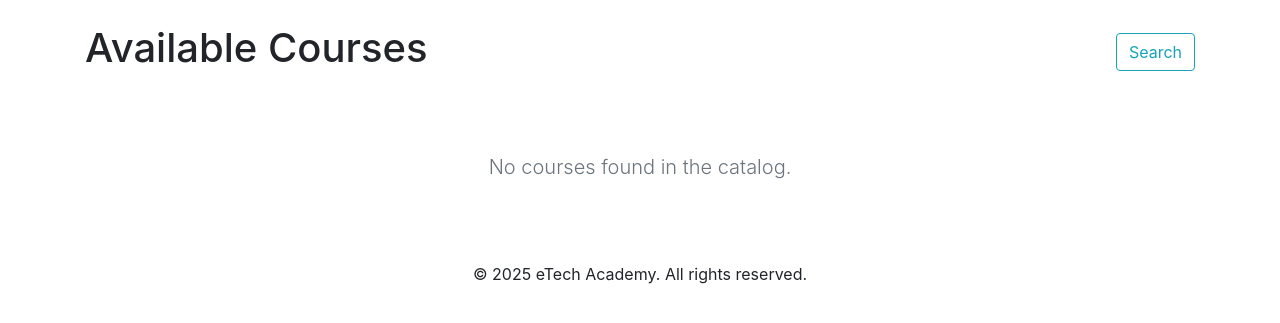
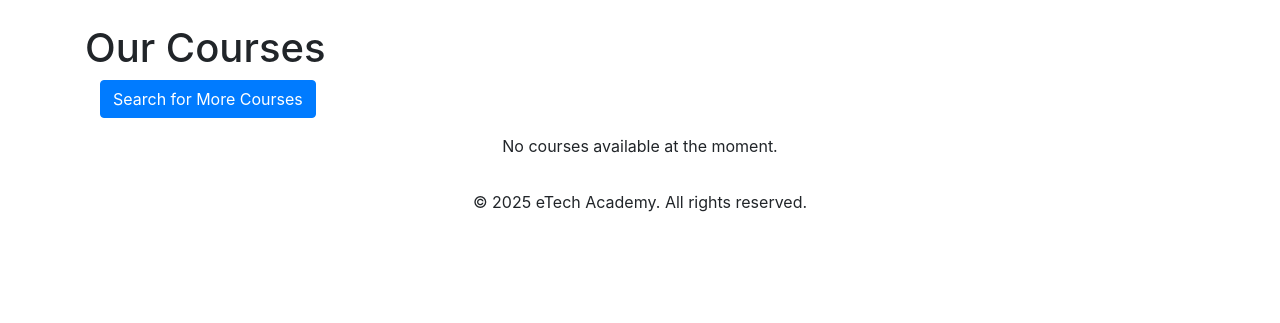
Before and after one commit to nosajh/webapp_patched, a Python web app: template templates/courses.html in a window 1280 px wide. Shown: the part 58-381 px from the top of the page. Run offline with Jinja, Linux system fonts and the light colour scheme; the template is opened without the code that fills it, so the values that code supplies are empty; some libraries are stand-ins or nearby versions.

Commit message:
Update courses.html

```diff
--- a/templates/courses.html
+++ b/templates/courses.html
@@ -1,57 +1,44 @@
 {% extends "base.html" %}
 
-{% block title %}Course Catalog{% endblock %}
+{% block title %}Courses{% endblock %}
 
 {% block content %}
-    <div class="d-flex justify-content-between align-items-center mb-4">
-        <h1>Available Courses</h1>
-        <div>
+    <h1>Our Courses</h1>
+    <div class="container">
+        <div class="mb-3">
             {% if user and user.role in ['instructor', 'admin'] %}
-                <a href="{{ url_for('courses.add_course') }}" class="btn btn-primary">Add Course</a>
+                <a href="{{ url_for('courses.add_course') }}" class="btn btn-primary">Add a New Course</a>
             {% endif %}
-            <a href="{{ url_for('courses.search_course') }}" class="btn btn-outline-info">Search</a>
+            <a href="{{ url_for('courses.search_course') }}" class="btn btn-primary">Search for More Courses</a>
         </div>
-    </div>
-
-    <div class="container">
-        <div class="row">
+        <div class="row justify-content-center">
             {% if courses %}
                 {% for course in courses %}
-                    <div class="col-lg-4 col-md-6 mb-4">
-                        <div class="card h-100 bg-dark text-white border-secondary">
-                            <!-- Course Image -->
-                            <img src="{{ url_for('static', filename=course[3]) }}"
-                                 class="card-img-top"
-                                 alt="Course Image"
-                                 style="height: 200px; object-fit: cover;">
+                    <div class="col-md-4 mb-3">
+                        <div class="card h-100 d-flex flex-column">
+                            <img src="{{ url_for('static', filename=course[3]) }}" class="card-img-top" alt="{{ course[1] }}">
+                            <div class="card-body d-flex flex-column">
+                                <h5 class="card-title">{{ course[1] }}</h5>  <!-- Title of the course -->
+                                <p class="card-text">{{ course[2] }}</p>  <!-- Description of the course -->
 
-                            <div class="card-body d-flex flex-column">
-                                <h5 class="card-title text-success">{{ course[1] }}</h5>
-                                <p class="card-text text-muted">{{ course[2] }}</p>
+                                <div class="mt-auto"></div>
 
-                                <div class="mt-auto pt-3">
-                                    {% if user and user.role == 'student' %}
-                                        <a href="{{ url_for('courses.enroll', course_id=course[0]) }}" class="btn btn-success w-100">Enroll Now</a>
-                                    {% endif %}
+                                {% if user and user.role == 'student' %}
+                                    <a href="{{ url_for('courses.enroll', course_id=course[0]) }}" class="btn btn-success">Enroll</a> <!-- Enroll Button -->
+                                {% endif %}
 
-                                    {% if user and (user.role == 'instructor' or user.role == 'admin') %}
-                                        <!--
-                                          FIXED: Changed Remove from a Link (GET) to a Form (POST).
-                                          This prevents CSRF attacks where courses are deleted via hidden links.
-                                        -->
-                                        <form action="{{ url_for('courses.remove_course', course_id=course[0]) }}" method="POST" onsubmit="return confirm('Are you sure you want to delete this course?');">
-                                            <button type="submit" class="btn btn-danger btn-sm w-100 mt-2">Delete Course</button>
-                                        </form>
-                                    {% endif %}
-                                </div>
+                                {% if user and (user.role == 'instructor' or user.role == 'admin') %}
+
+                                    <form action="{{ url_for('courses.remove_course', course_id=course[0]) }}" method="POST" class="mt-2">
+                                        <button type="submit" class="btn btn-danger btn-block" onclick="return confirm('Are you sure you want to remove this course?');">Remove</button>
+                                    </form>
+                                {% endif %}
                             </div>
                         </div>
                     </div>
                 {% endfor %}
             {% else %}
-                <div class="col-12 text-center py-5">
-                    <p class="lead text-muted">No courses found in the catalog.</p>
-                </div>
+                <p>No courses available at the moment.</p>
             {% endif %}
         </div>
     </div>
```
